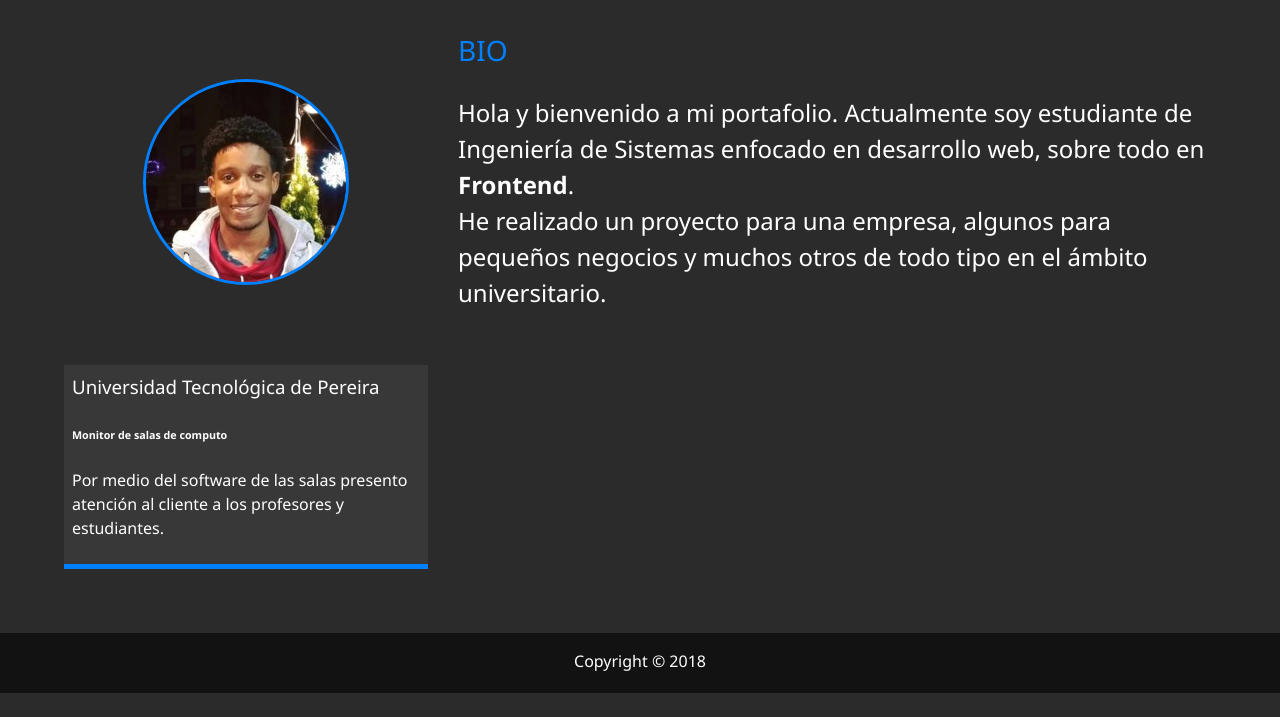
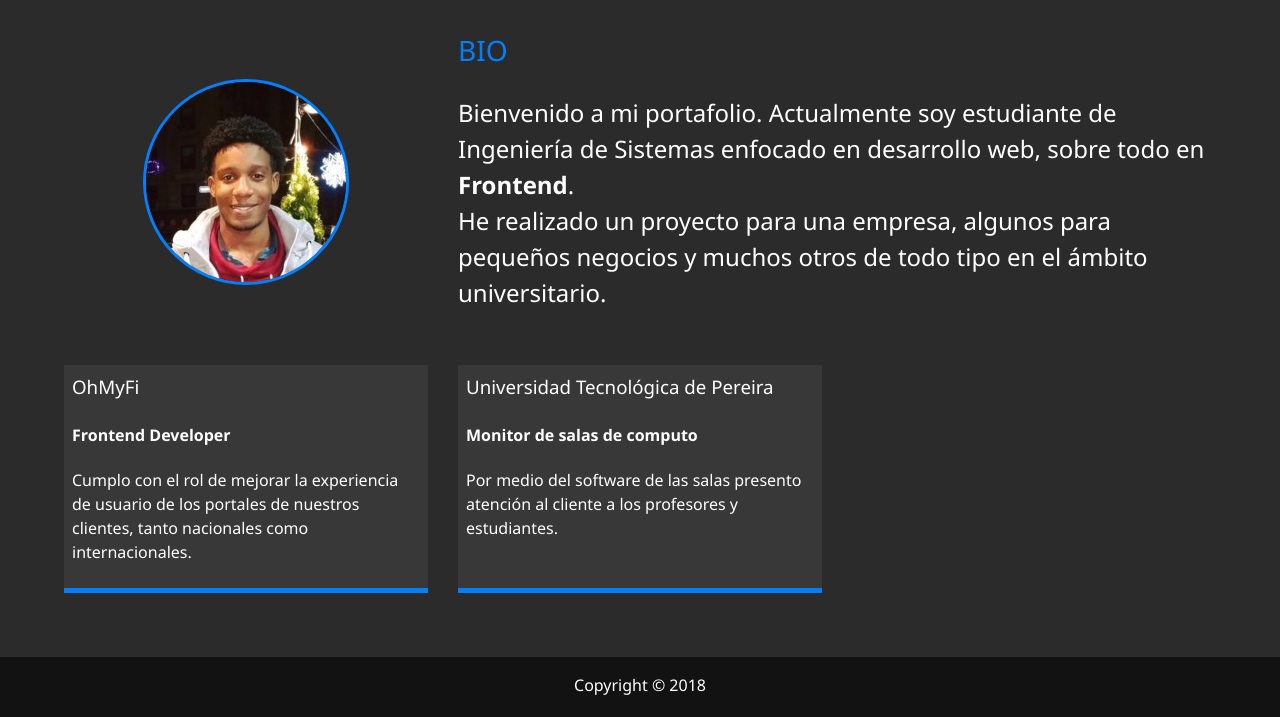
Before and after one commit to afsaa/Portafolio-Moderno, a website: page dist/about.html in a window 1280 px wide. Shown: the part 253-970 px from the top of the page. Before the commit the page ends 946 px from the top, so only its background shows below. Drawn offline with Linux system fonts and the light colour scheme.

Commit message:
Agregando nueva experiencia de trabajo

```diff
--- a/dist/about.html
+++ b/dist/about.html
@@ -51,7 +51,7 @@
         <div class="bio">
           <h3 class="text-secondary">BIO</h3>
           <p>
-            Hola y bienvenido a mi portafolio. Actualmente soy estudiante de
+            Bienvenido a mi portafolio. Actualmente soy estudiante de
             Ingeniería de Sistemas enfocado en desarrollo web, sobre todo en
             <strong>Frontend</strong>. <br />
             He realizado un proyecto para una empresa, algunos para pequeños
@@ -60,8 +60,15 @@
         </div>
 
         <div class="job job-1">
+          <h3>OhMyFi</h3>
+          <h4>Frontend Developer</h4>
+          <p>
+            Cumplo con el rol de mejorar la experiencia de usuario de los portales de nuestros clientes, tanto nacionales como internacionales.
+          </p>
+        </div>
+        <div class="job job-2">
           <h3>Universidad Tecnológica de Pereira</h3>
-          <h6>Monitor de salas de computo</h6>
+          <h4>Monitor de salas de computo</h4>
           <p>
             Por medio del software de las salas presento atención al cliente a
             los profesores y estudiantes.
```
